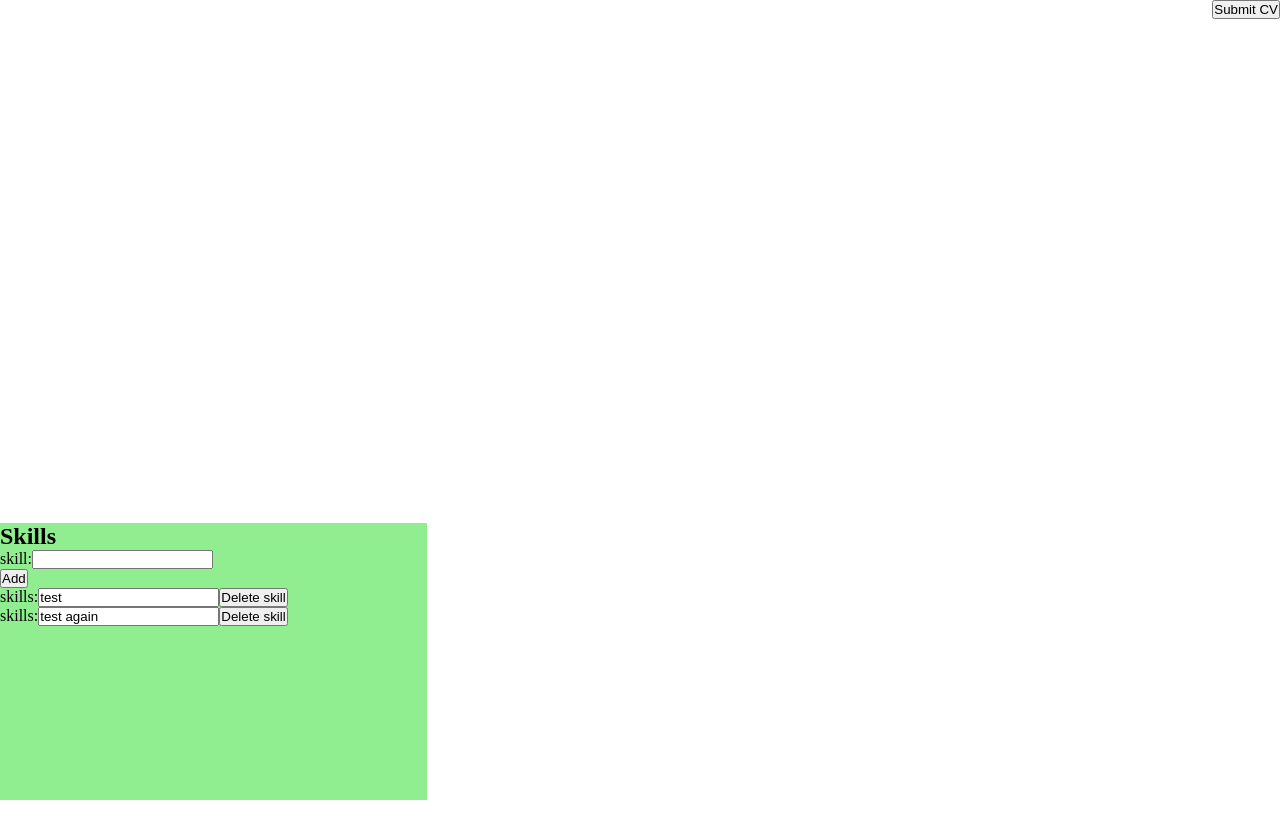
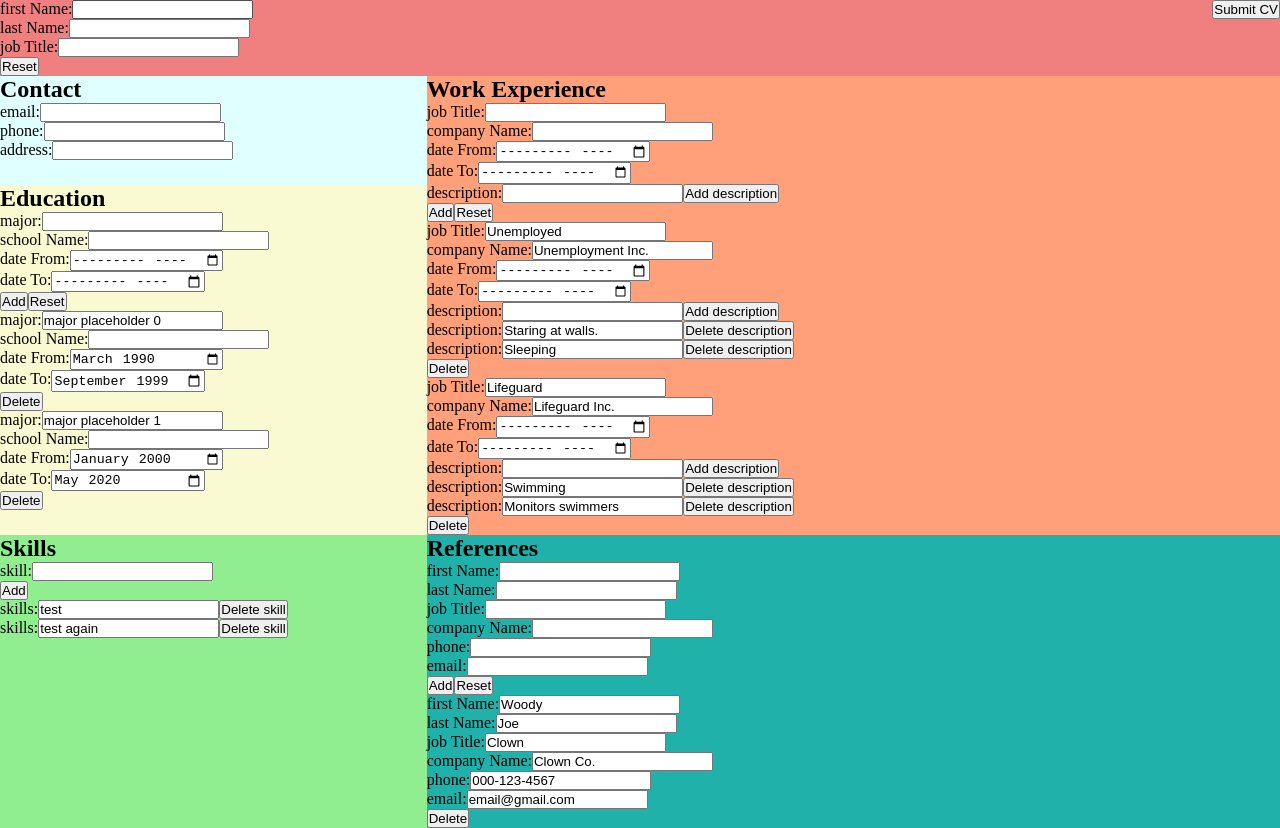
Before and after one commit to mikeyCos/cv-application, a React (Vite) app: page / in a window 1280 px wide. Both pictures are taken after a click on the button "Edit CV". Before the commit the page ends 800 px from the top, so only its background shows below. Built offline with nearby package versions, Linux system fonts and the light colour scheme.

Commit message:
Deleted inputsProperties module. Created validateForms and areFormsValid in App module. Changed button property clickHandler to onClick. Read CHANGELOG.md for more changes and details.

```diff
--- a/src/components/App.jsx
+++ b/src/components/App.jsx
@@ -10,20 +10,42 @@ import '../styles/app.css';
 
 export default function App() {
   const [isEditing, setIsEditing] = useState(false);
-  const editHandler = () => setIsEditing(!isEditing);
+  const editHandler = () => {
+    setIsEditing(!isEditing);
+  };
+
+  const validateForms = () => {
+    console.log('check firing!');
+    if (areFormsValid() && isEditing) {
+      setIsEditing(!isEditing);
+    }
+  };
+
+  console.log(isEditing);
+
   const buttonProps = isEditing
     ? { type: 'submit', className: 'cv-submit', text: 'Submit CV' }
     : { type: 'button', className: 'cv-edit', text: 'Edit CV' };
 
   return (
     <div className="app">
-      <Button {...buttonProps} clickHandler={editHandler} />
-      {/* <Header isEditing={isEditing} /> */}
-      {/* <Contact isEditing={isEditing} /> */}
-      {/* <Education isEditing={isEditing} /> */}
+      <Button {...buttonProps} onClick={!isEditing ? editHandler : validateForms} />
+      <Header isEditing={isEditing} />
+      <Contact isEditing={isEditing} />
+      <Education isEditing={isEditing} />
       <Skills isEditing={isEditing} />
-      {/* <Work isEditing={isEditing} /> */}
-      {/* <References isEditing={isEditing} /> */}
+      <Work isEditing={isEditing} />
+      <References isEditing={isEditing} />
     </div>
   );
 }
+
+const areFormsValid = () => {
+  const forms = document.querySelectorAll('form');
+
+  console.log(forms);
+
+  // Return true if all form inputs are valid
+  // Return false if a form input is invalid
+  return false;
+};
--- a/src/components/Button.jsx
+++ b/src/components/Button.jsx
@@ -1,19 +1,6 @@
-export default function Button({
-  type = 'button',
-  text,
-  className,
-  clickHandler,
-  id,
-  dataAttributes,
-}) {
+export default function Button({ type = 'button', text, className, onClick, id, dataAttributes }) {
   return (
-    <button
-      className={className}
-      type={type}
-      onClick={clickHandler}
-      data-id={id}
-      {...dataAttributes}
-    >
+    <button className={className} type={type} onClick={onClick} data-id={id} {...dataAttributes}>
       <span className="btn-text">{text}</span>
     </button>
   );
--- a/src/components/Contact.jsx
+++ b/src/components/Contact.jsx
@@ -1,13 +1,12 @@
 import { useState } from 'react';
+import { contact as initialContactState } from '../data/data.initialStates';
 import FormItem from './FormItem';
 import Button from './Button';
 import '../styles/contact.css';
 
 export default function Contact({ isEditing }) {
   const [contactData, setContactData] = useState({
-    email: '',
-    phone: '',
-    address: '',
+    ...initialContactState,
   });
 
   const onChangeHandler = (e) => {
--- a/src/components/Education.jsx
+++ b/src/components/Education.jsx
@@ -1,4 +1,5 @@
 import { useState } from 'react';
+import { education as initialEducationsState } from '../data/data.initialStates';
 import FormItem from './FormItem';
 import Button from './Button';
 import '../styles/education.css';
@@ -6,28 +7,7 @@ import '../styles/education.css';
 let nextId = 1;
 export default function Education({ isEditing }) {
   const [educationData, setEducationData] = useState({
-    school: {
-      major: '',
-      schoolName: '',
-      dateFrom: '',
-      dateTo: '',
-    },
-    schools: [
-      {
-        id: 0,
-        major: 'major placeholder 0',
-        schoolName: 'Hogwards',
-        dateFrom: '1990-03',
-        dateTo: '1999-09',
-      },
-      {
-        id: 1,
-        major: 'major placeholder 1',
-        schoolName: 'Helms Deep',
-        dateFrom: '2000-01',
-        dateTo: '2020-05',
-      },
-    ],
+    ...initialEducationsState,
   });
 
   const onChangeHandler = (e) => {
@@ -50,10 +30,7 @@ export default function Education({ isEditing }) {
     const newSchool = { ...educationData.school, id: ++nextId };
     setEducationData({
       school: {
-        major: '',
-        schoolName: '',
-        dateFrom: '',
-        dateTo: '',
+        ...initialEducationsState.school,
       },
       schools: [...educationData.schools, newSchool],
     });
@@ -73,10 +50,7 @@ export default function Education({ isEditing }) {
   const resetEducationHandler = () => {
     setEducationData({
       school: {
-        major: '',
-        schoolName: '',
-        dateFrom: '',
-        dateTo: '',
+        ...initialEducationsState.school,
       },
       schools: [...educationData.schools],
     });
@@ -131,9 +105,9 @@ export default function Education({ isEditing }) {
                 }}
               />
 
-              {/* <button type="button" onClick={addEducationHandler}>
+              <button type="button" onClick={addEducationHandler}>
                 Add
-              </button> */}
+              </button>
 
               <button type="button" onClick={resetEducationHandler}>
                 Reset
@@ -156,7 +130,7 @@ export default function Education({ isEditing }) {
 
                   <FormItem
                     id={`schoolName_${school.id}`}
-                    value={school.major}
+                    value={school.name}
                     name="schoolName"
                     onChange={onChangeHandler}
                     dataAttributes={{
@@ -191,7 +165,7 @@ export default function Education({ isEditing }) {
 
                   <Button
                     text="Delete"
-                    clickHandler={deleteEducationHandler}
+                    onClick={deleteEducationHandler}
                     dataAttributes={{ 'data-id': school.id }}
                   ></Button>
                 </ul>
--- a/src/components/FormItem.jsx
+++ b/src/components/FormItem.jsx
@@ -1,9 +1,7 @@
-import Button from './Button';
 import stringToSentenceCase from '../utilities/stringToSentenceCase';
 
 export default function FormItem({ type = 'text', dataAttributes, ...rest }) {
   const { id, value, name, onChange, children } = rest;
-  //   console.log(rest);
   return (
     <li className="form-item">
       <label htmlFor={id}>{stringToSentenceCase(name)}:</label>
--- a/src/components/Header.jsx
+++ b/src/components/Header.jsx
@@ -1,4 +1,5 @@
 import { useState } from 'react';
+import { header as initialHeaderState } from '../data/data.initialStates';
 import FormItem from './FormItem';
 import Button from './Button';
 import concatenateNames from '../utilities/concatenateNames';
@@ -6,9 +7,7 @@ import '../styles/header.css';
 
 export default function Header({ isEditing }) {
   const [headerData, setHeaderData] = useState({
-    firstName: '',
-    lastName: '',
-    jobTitle: '',
+    ...initialHeaderState,
   });
 
   const onChangeHandler = (e) => {
@@ -23,9 +22,7 @@ export default function Header({ isEditing }) {
 
   const resetHandler = () => {
     setHeaderData({
-      firstName: '',
-      lastName: '',
-      jobTitle: '',
+      ...initialHeaderState,
     });
   };
 
@@ -59,7 +56,7 @@ export default function Header({ isEditing }) {
               name="jobTitle"
               onChange={onChangeHandler}
             />
-            <Button text="Reset" clickHandler={resetHandler}></Button>
+            <Button text="Reset" onClick={resetHandler}></Button>
           </ul>
         </form>
       ) : (
--- a/src/components/References.jsx
+++ b/src/components/References.jsx
@@ -1,4 +1,5 @@
 import { useState } from 'react';
+import { references as initialReferencesState } from '../data/data.initialStates';
 import FormItem from './FormItem';
 import Button from './Button';
 import concatenateNames from '../utilities/concatenateNames';
@@ -6,25 +7,7 @@ import '../styles/references.css';
 let nextId = 0;
 export default function References({ isEditing }) {
   const [referencesData, setReferencesData] = useState({
-    reference: {
-      firstName: '',
-      lastName: '',
-      jobTitle: '',
-      companyName: '',
-      phone: '',
-      email: '',
-    },
-    references: [
-      {
-        id: 0,
-        firstName: 'Woody',
-        lastName: 'Joe',
-        jobTitle: 'Clown',
-        companyName: 'Clown Co.',
-        phone: '000-123-4567',
-        email: 'email@gmail.com',
-      },
-    ],
+    ...initialReferencesState,
   });
 
   const onChangeHandler = (e) => {
@@ -47,12 +30,7 @@ export default function References({ isEditing }) {
     const newReference = { ...referencesData.reference, id: ++nextId };
     setReferencesData({
       reference: {
-        firstName: '',
-        lastName: '',
-        jobTitle: '',
-        companyName: '',
-        phone: '',
-        email: '',
+        ...initialReferencesState.reference,
       },
       references: [...referencesData.references, newReference],
     });
@@ -72,12 +50,7 @@ export default function References({ isEditing }) {
   const resetReferenceHandler = () => {
     setReferencesData({
       reference: {
-        firstName: '',
-        lastName: '',
-        jobTitle: '',
-        companyName: '',
-        phone: '',
-        email: '',
+        ...initialReferencesState.reference,
       },
       references: [...referencesData.references],
     });
@@ -138,8 +111,8 @@ export default function References({ isEditing }) {
                 dataAttributes={{ 'data-key': 'reference' }}
               />
 
-              <Button text="Add" clickHandler={addReferenceHandler}></Button>
-              <Button text="Reset" clickHandler={resetReferenceHandler}></Button>
+              <Button text="Add" onClick={addReferenceHandler}></Button>
+              <Button text="Reset" onClick={resetReferenceHandler}></Button>
             </ul>
 
             {referencesData.references.map((reference) => {
@@ -197,7 +170,7 @@ export default function References({ isEditing }) {
 
                   <Button
                     text="Delete"
-                    clickHandler={deleteReferenceHandler}
+                    onClick={deleteReferenceHandler}
                     dataAttributes={{ 'data-id': reference.id, 'data-root-key': 'work' }}
                   ></Button>
                 </ul>
--- a/src/components/Work.jsx
+++ b/src/components/Work.jsx
@@ -1,50 +1,12 @@
 import { useState } from 'react';
+import { work as initialWorkState } from '../data/data.initialStates';
 import FormItem from './FormItem';
+import Button from './Button';
 import '../styles/work.css';
-import Button from './Button';
 
 let nextId = 1;
 export default function Work({ isEditing }) {
-  const [workData, setWorkData] = useState({
-    work: {
-      jobTitle: '',
-      companyName: '',
-      dateFrom: '',
-      dateTo: '',
-      description: '',
-      descriptions: [{ id: 0, text: 'TESTING' }],
-      nextId: 0,
-    },
-    works: [
-      {
-        id: 0,
-        jobTitle: 'Unemployed',
-        companyName: 'Unemployment Inc.',
-        dateFrom: '',
-        dateTo: '',
-        description: '',
-        descriptions: [
-          { id: 0, text: 'Staring at walls.' },
-          { id: 1, text: 'Sleeping' },
-        ],
-        nextId: 1,
-      },
-      {
-        id: 1,
-        jobTitle: 'Lifeguard',
-        companyName: 'Lifeguard Inc.',
-        dateFrom: '',
-        dateTo: '',
-        description: '',
-        descriptions: [
-          { id: 0, text: 'Swimming' },
-          { id: 1, text: 'Monitors swimmers' },
-        ],
-        nextId: 1,
-      },
-    ],
-  });
-
+  const [workData, setWorkData] = useState({ ...initialWorkState });
   const onChangeHandler = (e) => {
     const input = e.currentTarget;
     const value = input.value;
@@ -65,13 +27,7 @@ export default function Work({ isEditing }) {
     const newWork = { ...workData.work, id: ++nextId };
     setWorkData({
       work: {
-        jobTitle: '',
-        companyName: '',
-        dateFrom: '',
-        dateTo: '',
-        description: '',
-        descriptions: [],
-        nextId: 0,
+        ...initialWorkState.work,
       },
       works: [...workData.works, newWork],
     });
@@ -91,12 +47,7 @@ export default function Work({ isEditing }) {
   const resetWorkHandler = () => {
     setWorkData({
       work: {
-        jobTitle: '',
-        companyName: '',
-        dateFrom: '',
-        dateTo: '',
-        description: '',
-        descriptions: [],
+        ...initialWorkState.work,
       },
       works: [...workData.works],
     });
@@ -212,7 +163,7 @@ export default function Work({ isEditing }) {
                   value={workData.work.companyName}
                   name="companyName"
                   onChange={onChangeHandler}
-                  dataAttributes={{ 'data--key': 'work' }}
+                  dataAttributes={{ 'data-key': 'work' }}
                 />
                 <FormItem
                   id="dateFrom"
@@ -239,7 +190,7 @@ export default function Work({ isEditing }) {
                 >
                   <Button
                     text="Add description"
-                    clickHandler={addDescriptionHandler}
+                    onClick={addDescriptionHandler}
                     dataAttributes={{ 'data-key': 'descriptions', 'data-root-key': 'work' }}
                   ></Button>
                   {workData.work.descriptions.length > 0 && (
@@ -260,7 +211,7 @@ export default function Work({ isEditing }) {
                           >
                             <Button
                               text="Delete description"
-                              clickHandler={deleteDescriptionHandler}
+                              onClick={deleteDescriptionHandler}
                               dataAttributes={{
                                 'data-id': description.id,
                                 'data-root-key': 'work',
@@ -273,8 +224,8 @@ export default function Work({ isEditing }) {
                     </ul>
                   )}
                 </FormItem>
-                <Button text="Add" clickHandler={addWorkHandler}></Button>
-                <Button text="Reset" clickHandler={resetWorkHandler}></Button>
+                <Button text="Add" onClick={addWorkHandler}></Button>
+                <Button text="Reset" onClick={resetWorkHandler}></Button>
               </ul>
 
               {workData.works.map((work) => {
@@ -337,7 +288,7 @@ export default function Work({ isEditing }) {
                     >
                       <Button
                         text="Add description"
-                        clickHandler={addDescriptionHandler}
+                        onClick={addDescriptionHandler}
                         dataAttributes={{
                           'data-key': 'descriptions',
                           'data-root-key': 'works',
@@ -364,7 +315,7 @@ export default function Work({ isEditing }) {
                               >
                                 <Button
                                   text="Delete description"
-                                  clickHandler={deleteDescriptionHandler}
+                                  onClick={deleteDescriptionHandler}
                                   dataAttributes={{
                                     'data-root-id': work.id,
                                     'data-id': description.id,
@@ -379,7 +330,7 @@ export default function Work({ isEditing }) {
                     </FormItem>
                     <Button
                       text="Delete"
-                      clickHandler={deleteWorkHandler}
+                      onClick={deleteWorkHandler}
                       dataAttributes={{
                         'data-id': work.id,
                       }}
--- /dev/null
+++ b/src/data/data.initialStates.js
@@ -0,0 +1,109 @@
+const header = {
+  firstName: '',
+  lastName: '',
+  jobTitle: '',
+};
+
+const contact = {
+  email: '',
+  phone: '',
+  address: '',
+};
+
+const education = {
+  school: {
+    major: '',
+    schoolName: '',
+    dateFrom: '',
+    dateTo: '',
+  },
+  schools: [
+    {
+      id: 0,
+      major: 'major placeholder 0',
+      schoolName: 'Hogwards',
+      dateFrom: '1990-03',
+      dateTo: '1999-09',
+    },
+    {
+      id: 1,
+      major: 'major placeholder 1',
+      schoolName: 'Helms Deep',
+      dateFrom: '2000-01',
+      dateTo: '2020-05',
+    },
+  ],
+};
+
+const skills = {
+  skill: '',
+  skills: [
+    { id: 0, value: 'test' },
+    { id: 1, value: 'test again' },
+  ],
+};
+
+const work = {
+  work: {
+    jobTitle: '',
+    companyName: '',
+    dateFrom: '',
+    dateTo: '',
+    description: '',
+    // descriptions: [{ id: 0, text: 'TESTING' }],
+    descriptions: [],
+    nextId: 0,
+  },
+  works: [
+    {
+      id: 0,
+      jobTitle: 'Unemployed',
+      companyName: 'Unemployment Inc.',
+      dateFrom: '',
+      dateTo: '',
+      description: '',
+      descriptions: [
+        { id: 0, text: 'Staring at walls.' },
+        { id: 1, text: 'Sleeping' },
+      ],
+      nextId: 1,
+    },
+    {
+      id: 1,
+      jobTitle: 'Lifeguard',
+      companyName: 'Lifeguard Inc.',
+      dateFrom: '',
+      dateTo: '',
+      description: '',
+      descriptions: [
+        { id: 0, text: 'Swimming' },
+        { id: 1, text: 'Monitors swimmers' },
+      ],
+      nextId: 1,
+    },
+  ],
+};
+
+const references = {
+  reference: {
+    firstName: '',
+    lastName: '',
+    jobTitle: '',
+    companyName: '',
+    phone: '',
+    email: '',
+  },
+  references: [
+    {
+      id: 0,
+      firstName: 'Woody',
+      lastName: 'Joe',
+      jobTitle: 'Clown',
+      companyName: 'Clown Co.',
+      phone: '000-123-4567',
+      email: 'email@gmail.com',
+    },
+  ],
+};
+
+export { header, contact, education, skills, work, references };
--- a/src/utilities/createInputsProps.js
+++ b/src/utilities/createInputsProps.js
@@ -1,4 +1,4 @@
-import keyToSentenceCase from './keysToSentenceCase';
+import keyToSentenceCase from './stringToSentenceCase';
 
 export default function createInputsProps(root, options) {
   if (Array.isArray(root)) {
```
Also changed, not shown: src/components/Skills.jsx (+5 -12 lines), src/data/inputsProperties.js (deleted, +0 -40 lines), 1 other file (tests, documents, lock files or other folders).
